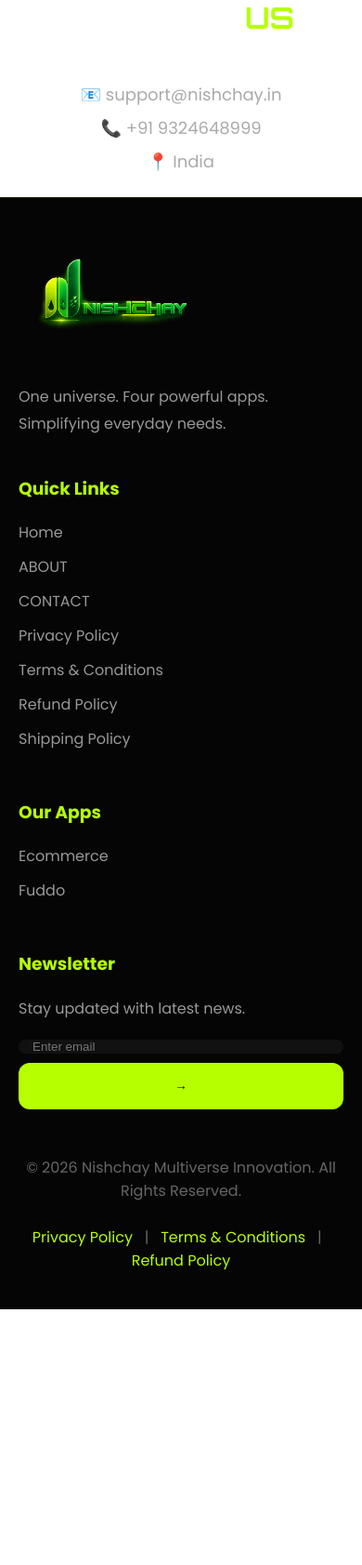
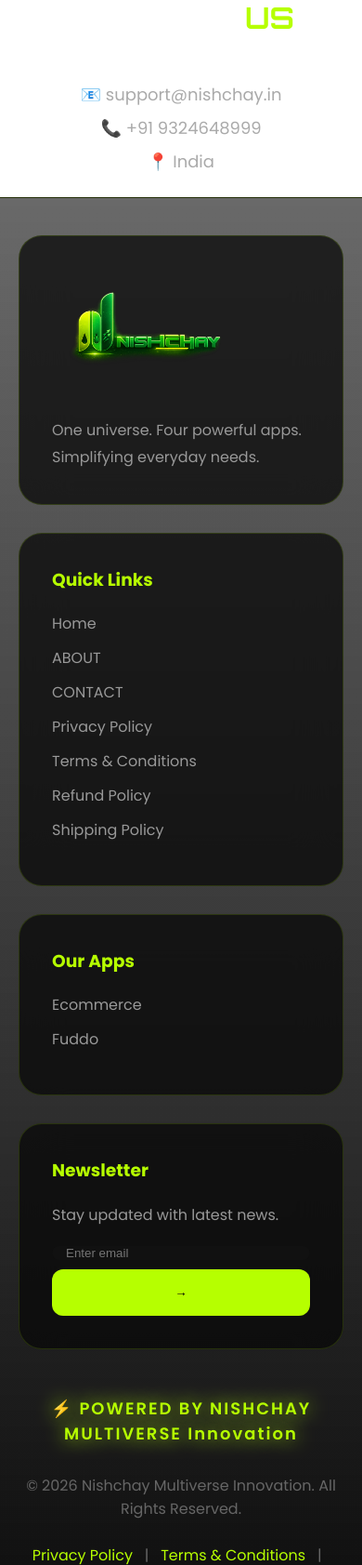
Before and after one commit to Abhishek1754/nishchayupdate2, a Django app: page / in a window 390 px wide. Shown: the part 3469-5152 px from the top of the page at 93% size. Before the commit the page ends 4877 px from the top, so only its background shows below. Run offline with Django 5.2, Linux system fonts and the light colour scheme.

Commit message:
Homepage footer changed

```diff
--- a/templates/home/index.html
+++ b/templates/home/index.html
@@ -1330,37 +1330,56 @@ text-decoration:none;
 
 footer{
 
-    border-top:1px solid rgba(182,255,0,.12);
-
-    padding:60px 70px;
-
-    background:#050505;
+padding:80px 70px;
+
+background:
+
+linear-gradient(
+
+180deg,
+
+rgba(5,5,5,.6),
+
+rgba(0,0,0,.95)
+
+);
+
+border-top:
+
+1px solid rgba(182,255,0,.15);
+
+position:relative;
+
+overflow:hidden;
+
 }
 
 .footer-grid{
 
-    display:grid;
-
-    grid-template-columns:2fr 1fr 1fr 1fr;
-
-    gap:40px;
-}
-
-.footer-box h3{
+display:grid;
+
+grid-template-columns:
+repeat(auto-fit,minmax(250px,1fr));
+
+gap:30px;
+
+}
+
+.footer-card h3{
 
     color:#b6ff00;
 
     margin-bottom:20px;
 }
 
-.footer-box p{
+.footer-card p{
 
     color:#999;
 
     line-height:1.8;
 }
 
-.footer-box a{
+.footer-card a{
 
     display:block;
 
@@ -1373,7 +1392,7 @@ footer{
     transition:.3s;
 }
 
-.footer-box a:hover{
+.footer-card a:hover{
 
     color:#b6ff00;
 }
@@ -1415,6 +1434,26 @@ footer{
     border-radius:0 12px 12px 0;
 
     cursor:pointer;
+}
+
+.footer-power{
+
+text-align:center;
+
+font-size:18px;
+
+font-weight:600;
+
+color:#b6ff00;
+
+margin-bottom:30px;
+
+letter-spacing:2px;
+
+text-shadow:
+
+0 0 20px #b6ff00;
+
 }
 
 .copyright{
@@ -1853,6 +1892,34 @@ border-radius:12px;
         grid-template-columns:1fr;
 
     }
+
+    .footer-card{
+
+background:rgba(8,8,8,.75);
+
+border:1px solid rgba(182,255,0,.15);
+
+border-radius:25px;
+
+padding:35px;
+
+backdrop-filter:blur(25px);
+
+transition:.5s;
+
+}
+
+.footer-card:hover{
+
+transform:translateY(-8px);
+
+border-color:#b6ff00;
+
+box-shadow:
+
+0 0 40px rgba(182,255,0,.25);
+
+}
 
     .newsletter{
 
@@ -2292,7 +2359,7 @@ color:#aaa;
 
     <div class="footer-grid">
 
-        <div class="footer-box">
+        <div class="footer-card">
 
             <img src="{% static 'images/logo.png' %}"
                  width="200">
@@ -2306,7 +2373,7 @@ color:#aaa;
 
         </div>
 
-       <div class="footer-box">
+       <div class="footer-card">
 
     <h3>Quick Links</h3>
 
@@ -2332,7 +2399,7 @@ color:#aaa;
 
 </div>
 
-        <div class="footer-box">
+        <div class="footer-card">
 
             <h3>Our Apps</h3>
 
@@ -2343,7 +2410,7 @@ color:#aaa;
 
         </div>
 
-        <div class="footer-box">
+        <div class="footer-card">
 
             <h3>Newsletter</h3>
 
@@ -2365,6 +2432,12 @@ color:#aaa;
     </div>
 
     <div class="copyright">
+
+        <div class="footer-power">
+
+⚡ POWERED BY NISHCHAY MULTIVERSE Innovation
+
+</div>
 
 © 2026 Nishchay Multiverse Innovation.
 All Rights Reserved.
```
